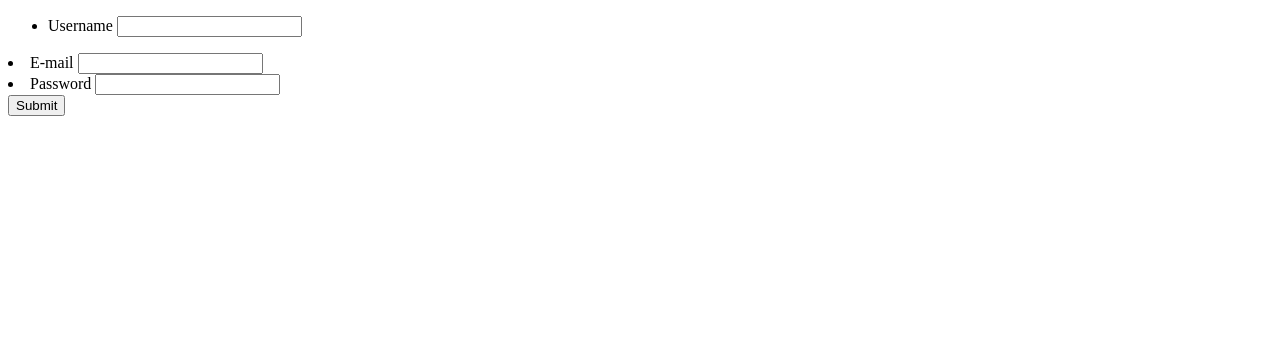
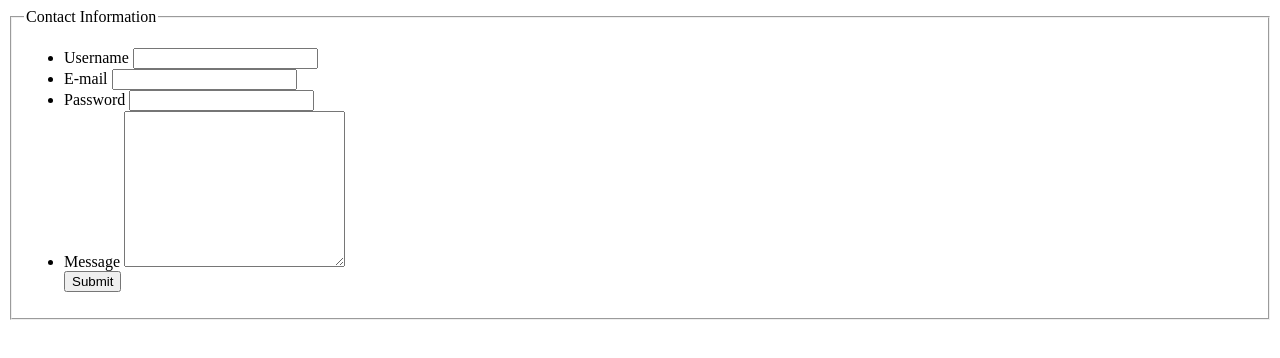
Before and after one commit to rts-cmk-wu06/html-forms-AndreasHjorth11, a plain HTML site: page index.html in a window 1280 px wide. Drawn offline with Linux system fonts and the light colour scheme.

Commit message:
Add files via upload

```diff
--- a/index.html
+++ b/index.html
@@ -8,32 +8,47 @@
         <title>Forms</title>
     </head>
 <body>
-      <form>
-          <div>
+  <section>
+      <div class="Container">
+        <form action="">
+          <fieldset>
+            <legend>Contact Information</legend>
             <ul>
               <li>
-                    <label>Username</label>
-                    <input>
+                <div class="Form-group">
+                  <label for="Username">Username</label>
+                  <input type="text" id="Username" name="Username">
+                </div>
               </li>
+
+              <li>
+                <div class="Form-group">
+                  <label for="Email">E-mail</label>
+                  <input type="text" id="Email" name="Email">
                 </div>
+              </li>
 
-              <div>
               <li>
-                    <label>E-mail</label>
-                    <input>
+                <div class="Form-group">
+                  <label for="Password">Password</label>
+                  <input type="text" id="Password" name="Password">
+                </div>
               </li>
+
+              <li>
+                <div class="Form-group">
+                  <label for="Message">Message</label>
+                  <textarea name="Message" id="Message" cols="25" rows="10"></textarea>
                 </div>
-              <div>
-                  <li>
-                    <label>Password</label>
-                    <input>
               </li>
+
+                <button type="Submit">Submit</button>
+            </ul>
+          </fieldset>
+        </form>
       </div>
+  </section>
 
-             <button>Submit</button>
 
-              </ul>
-
-      </form>
 
 </body>
```
Also changed, not shown: html kode.PNG. Lines whose indentation alone changed are shown as unchanged.
